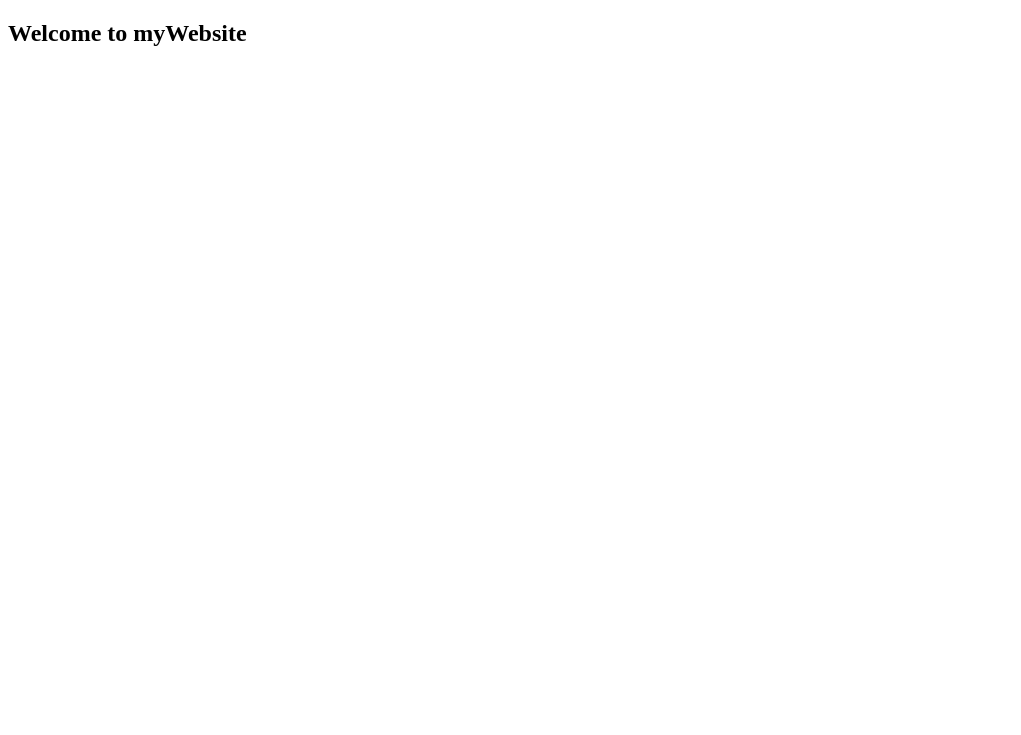
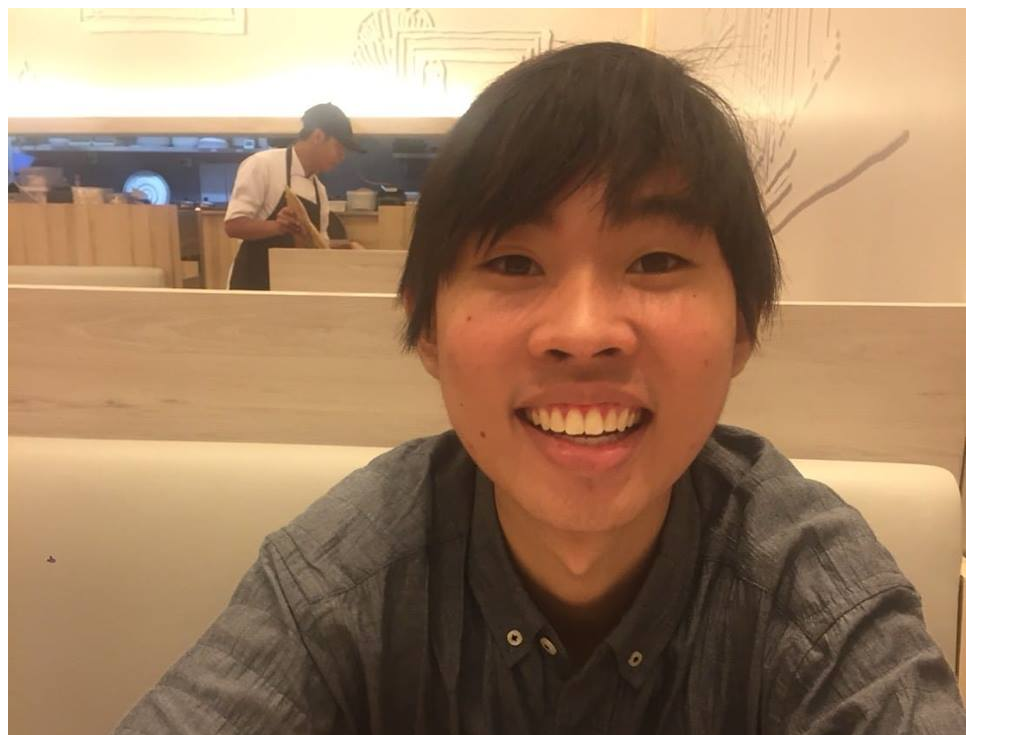
Before and after one commit to TobDevTH/testGit, a plain HTML site: page index.html in a window 1280 px wide. Shown: the top 735 px of the page, without its empty margins (0-1021 px from the left). Drawn offline with Linux system fonts and the light colour scheme.

Commit message:
Added My Picture

```diff
--- a/index.html
+++ b/index.html
@@ -4,5 +4,6 @@
         <title>Test for GITHUB MINI COURSE</title>
     </head>
     <body>
+        <img src="Tob.jpg"/>
         <h2>Welcome to myWebsite</h2>
     </body>
```
Also changed, not shown: Tob.jpg (added).
